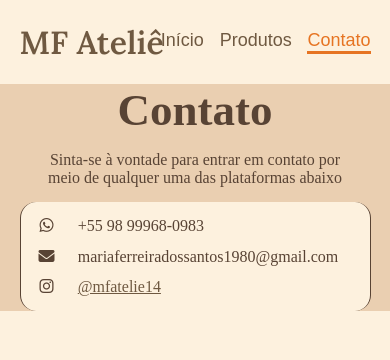
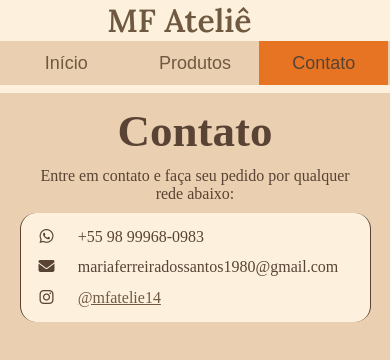
Before and after one commit to igordiogo2022/mfatelie, a plain HTML site: page contato.html in a window 390 px wide. Drawn offline with Linux system fonts and the light colour scheme.

Commit message:
Responsividade página de contato

```diff
--- a/contato.html
+++ b/contato.html
@@ -11,13 +11,13 @@
         <h1 id="titulo">MF Ateliê</h1>
         <div id="menu">
             <a href="index.html" class="opcaoMenu">Início</a>
-            <a href="produtos.html" class="opcaoMenu">Produtos</a>
+            <a href="produtos.html?filtro=todos" class="opcaoMenu">Produtos</a>
             <a href="contato.html" class="opcaoMenu menuAtivo">Contato</a>
         </div>
     </header>
     <main>
         <h1 id="tituloContato">Contato</h1>
-        <p id="descricao">Sinta-se à vontade para entrar em contato <br id="quebraLinhaDesc">por meio de qualquer uma das plataformas abaixo</p>
+        <p id="descricao">Entre em contato e faça seu pedido <br id="quebraLinhaDesc">por qualquer rede abaixo:</p>
 
         <table id="redesSociais">
             <tr class="linha">
--- a/css/contato.css
+++ b/css/contato.css
@@ -104,13 +104,40 @@ a{
 }
 @media (max-width: 600px) {
     body{
-        background-color: var(--cor1);
+        background-color: var(--cor2);
+    }
+    header{
+        height: auto;
+        flex-direction: column;
+        width: 100%;
+        padding: 0;
+    }
+    #menu{
+        width: 100%;
+        justify-content: center;
+        background-color: var(--cor2);
+        margin-bottom: 2%;
+        gap: 0%;
+    }
+    .opcaoMenu{
+        text-decoration: none;
+        color: var(--cor3);
+        height: 94%;
+        padding: 3% 0;
+        width: 33%;
+        text-align: center;
+        border: 0;
+    }
+    .menuAtivo {
+        background-color: var(--cor4);
+        color: var(--cor5);
     }
     main{
         width: 100%;
         padding: 0;
-        margin: 0;
+        margin: 3% 0 0 0;
         border-radius: 0;
+        gap: 10px;
     }
     #descricao{
         width: 80%;
```
Also changed, not shown: produtos.html (+1 -1 lines).
